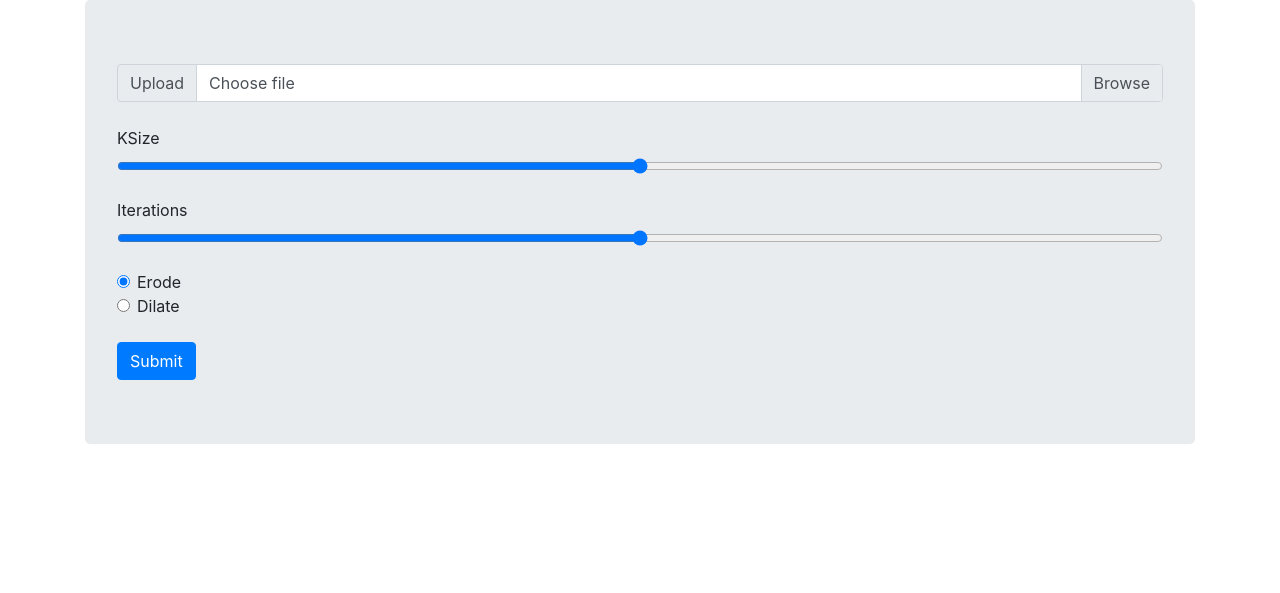
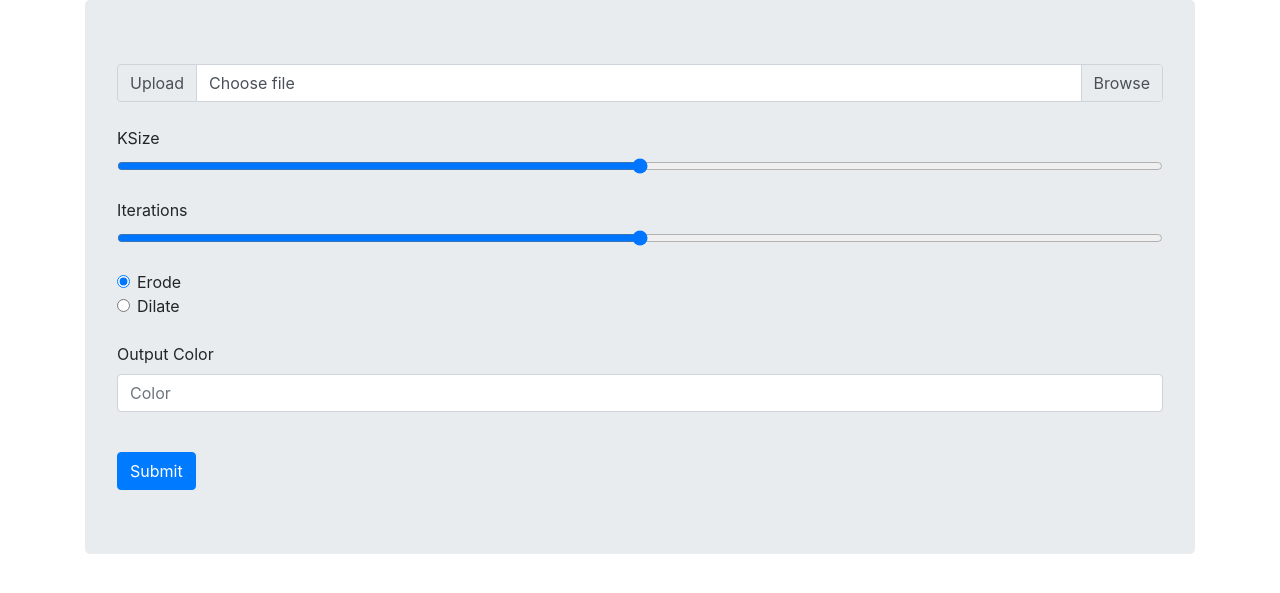
Before and after one commit to volsn/TextCorrector, a Flask app: page / in a window 1280 px wide. Shown: the top 593 px of the page. Run offline with Flask 2, Linux system fonts and the light colour scheme; some libraries are stand-ins or nearby versions.

Commit message:
Color Picker

```diff
--- a/templates/index.html
+++ b/templates/index.html
@@ -1,8 +1,7 @@
 <!DOCTYPE html>
 <html>
    <head>
-       <link rel="stylesheet" href="https://stackpath.bootstrapcdn.com/bootstrap/4.3.1/css/bootstrap.min.css"
-       integrity="sha384-ggOyR0iXCbMQv3Xipma34MD+dH/1fQ784/j6cY/iJTQUOhcWr7x9JvoRxT2MZw1T" crossorigin="anonymous">
+       <link rel="stylesheet" href="https://stackpath.bootstrapcdn.com/bootstrap/4.3.1/css/bootstrap.min.css" integrity="sha384-ggOyR0iXCbMQv3Xipma34MD+dH/1fQ784/j6cY/iJTQUOhcWr7x9JvoRxT2MZw1T" crossorigin="anonymous">
 
        <title>Text Correction</title>
     </head>
@@ -52,6 +51,13 @@
                   </div>
 
                   <br/>
+
+                  <div class="form-group">
+                    <label for="formGroupExampleInputColor">Output Color</label>
+                    <input type="text" class="form-control" id="formGroupExampleInputColor" placeholder="Color" name="color">
+                  </div>
+
+                  <br/>
                   <input class="btn btn-primary" type="submit"/>
               </form>
           </div>
```
